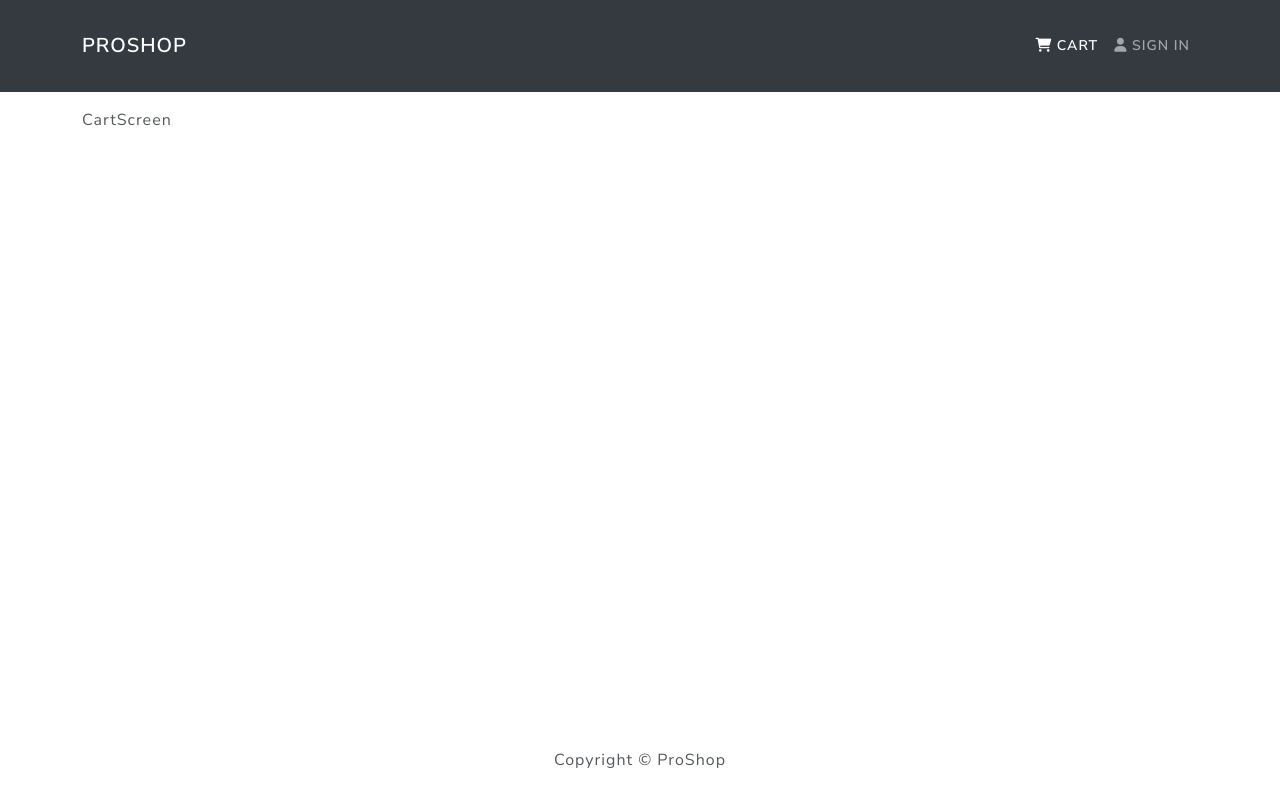
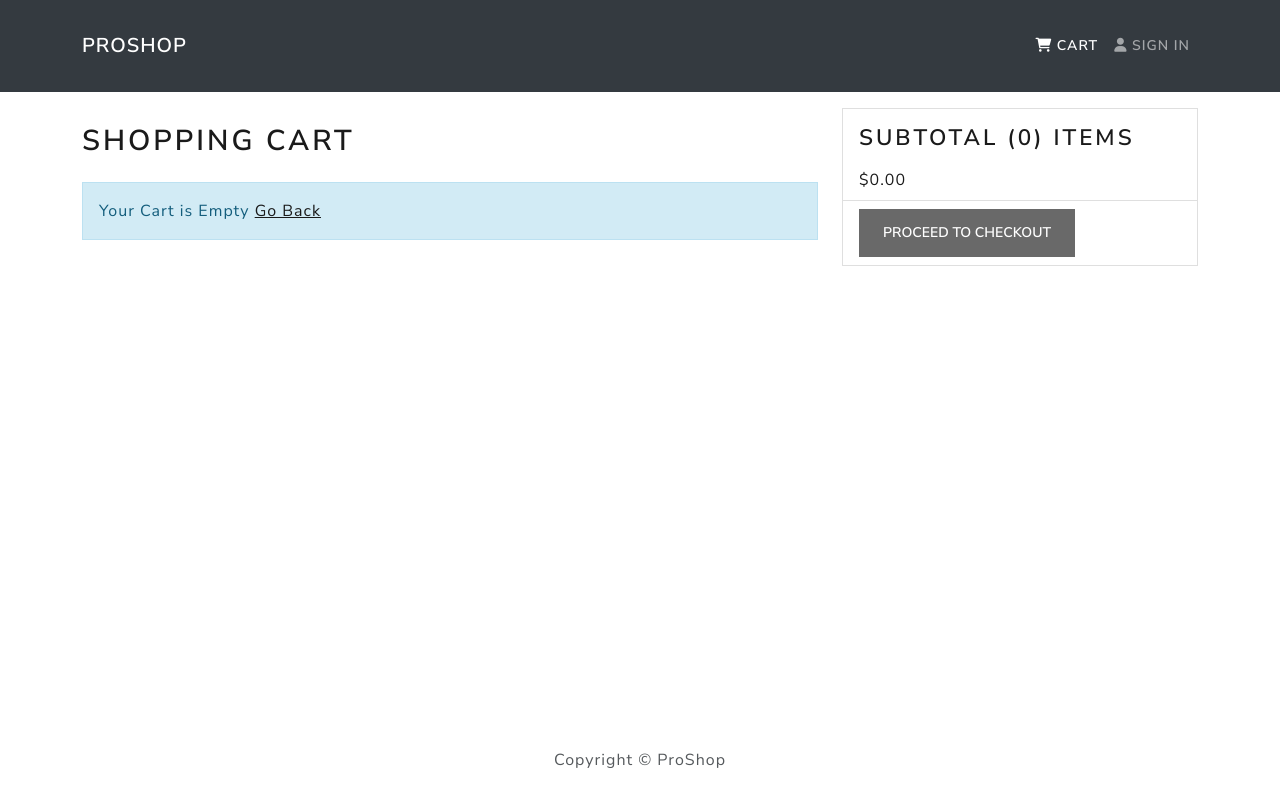
Before and after one commit to Isha77agarwal/ProShop, a React (Create React App) app in the folder frontend/: page /cart in a window 1280 px wide. Built offline with nearby package versions, Linux system fonts and the light colour scheme.

Commit message:
Cart Screen

```diff
--- a/frontend/src/App.js
+++ b/frontend/src/App.js
@@ -8,15 +8,20 @@
 import CartScreen from './Screens/CartScreen';
 
 function App() {
+  const location = {
+    pathname: '/cart/:id',
+    search: '?'
+  }
   return (
     <Router>
       <Header />
       <main className='py-3'>
         <Container>
             <Routes>
-              <Route path='/' element={<HomeScreen />} exact />
-              <Route path='/product/:id' element={<ProductScreen />} exact />
-              <Route path='/cart/:id?' element={<CartScreen />} />
+              <Route exact path='/' element={<HomeScreen />}/>
+              <Route exact path='/product/:id' element={<ProductScreen />}/>
+              <Route path='/cart/:id' element={<CartScreen />}/>
+              <Route path='/cart' element={<CartScreen />} exact/>
             </Routes>
         </Container>
       </main>
--- a/frontend/src/Screens/CartScreen.js
+++ b/frontend/src/Screens/CartScreen.js
@@ -1,8 +1,92 @@
-import React from 'react'
+import React, {useEffect} from 'react'
+import {useDispatch, useSelector} from 'react-redux'
+import { Link, useLocation, useNavigate, useParams } from 'react-router-dom'
+import {addToCart, removeFromCart} from '../actions/cartActions'
+import Message from '../Components/Message'
+import { Row, Col, ListGroup, Image, Form, Button, Card } from 'react-bootstrap'
 
 const CartScreen = () => {
+    let {id} = useParams()
+    const location = useLocation()
+    const navigate = useNavigate()
+    const qty = location.search ? Number(location.search.split('=')[1]) : 1
+
+    const dispatch = useDispatch()
+
+    const cart = useSelector(state => state.cart)
+    const {cartItems} = cart
+
+    useEffect(() => {
+        if(id)
+            dispatch(addToCart(id,qty))
+    },[dispatch, id, qty])
+
+    const removeFromCartHandler = (ID) => {
+       dispatch(removeFromCart(ID))
+    }
+
+    const proceedToCheckOut = () => {
+        navigate('/login?redirect=shipping')
+    }
+
   return (
-    <div>CartScreen</div>
+    <Row>
+        <Col md = {8}>
+            <h1>Shopping Cart</h1>
+            {cartItems.length === 0 ?
+                (<Message>
+                    Your Cart is Empty <Link to='/'>Go Back</Link>
+                </Message>) : (
+                    <ListGroup variant="flush">
+                        {cartItems.map(item => (
+                            <ListGroup.Item key={item.product}>
+                                <Row>
+                                <Col md={2}>
+                                    <Image src={item.image} alt={item.name} fluid rounded/>
+                                </Col>
+                                <Col md={3}>
+                                    <Link to={`/product/${id}`}>
+                                        {item.name}
+                                    </Link>
+                                </Col>
+                                <Col md={2}>
+                                    {item.price}
+                                </Col>
+                                <Col md={2}>
+                                    <Form.Select size="sm" value={item.qty} onChange={(e) => dispatch(addToCart(item.product, Number(e.target.value)))}>
+                                    {[...Array(item.countInStock).keys()].map(x => (
+                                        <option key = {x + 1} value={x + 1} >
+                                            {x + 1}
+                                        </option>
+                                    ))}
+                                    </Form.Select>
+                                </Col>
+                                <Col md={2}>
+                                    <Button type="button" variant="light"><i className="fas fa-trash" onClick={()=> removeFromCartHandler(item.product)}></i></Button>
+                                </Col>
+                                </Row>
+                            </ListGroup.Item>
+                        ))}
+                    </ListGroup>
+                )}
+        </Col>
+        <Col md = {4}>
+            <Card>
+                <ListGroup variant="flush">
+                    <ListGroup.Item>
+                        <h2>Subtotal ({cartItems.reduce((acc, item) => acc + item.qty, 0)}) items</h2>
+                        ${cartItems.reduce((acc, item) => acc + item.qty * item.price, 0).toFixed(2)}
+                    </ListGroup.Item>
+                    <ListGroup.Item>
+                        <Button type="button" className="btn-block" disabled={cartItems.length === 0} onClick={proceedToCheckOut}>
+                                        Proceed To Checkout
+                        </Button>
+                    </ListGroup.Item>
+
+                </ListGroup>
+            </Card>
+        </Col>
+    </Row>
   )
 }
 
--- a/frontend/src/Screens/ProductScreen.js
+++ b/frontend/src/Screens/ProductScreen.js
@@ -12,7 +12,7 @@
     let {id} = useParams()
     let navigate = useNavigate()
 
-    const [qty, setQty] = useState(0)
+    const [qty, setQty] = useState(1)
 
     const dispatch = useDispatch()
     const productDetails = useSelector(state => state.productDetails)
@@ -22,7 +22,7 @@
     },[id, dispatch])
 
     const addToCartHandler = () => {
-        navigate(`/cart/${id}?qty=${qty}`)
+        navigate(`../cart/${id}?qty=${qty}`)
     }
 
   return (
--- /dev/null
+++ b/frontend/src/actions/cartActions.js
@@ -0,0 +1,29 @@
+import axios from "axios";
+import { CART_ADD_ITEM,CART_REMOVE_ITEM } from "../constants/cartConstants";
+
+export const addToCart = (id,qty) => async(dispatch, getState) => {
+    const {data} = await axios.get(`/api/products/${id}`)
+
+    dispatch({
+        type: CART_ADD_ITEM,
+        payload: {
+            product: data._id,
+            name: data.name,
+            image: data.image,
+            price: data.price,
+            countInStock: data.countInStock,
+            qty
+        },
+    })
+
+    localStorage.setItem('cartItems', JSON.stringify(getState().cart.cartItems))
+}
+
+export const removeFromCart = (id) => (dispatch, getState) => {
+    dispatch({
+        type: CART_REMOVE_ITEM,
+        payload: id
+    })
+
+    localStorage.setItem('cartItems', JSON.stringify(getState().cart.cartItems))
+}
--- /dev/null
+++ b/frontend/src/constants/cartConstants.js
@@ -0,0 +1,2 @@
+export const CART_ADD_ITEM = "CART_ADD_ITEM"
+export const CART_REMOVE_ITEM = "CART_REMOVE_ITEM"
--- a/frontend/src/index.css
+++ b/frontend/src/index.css
@@ -9,3 +9,13 @@
 h3 {
     padding: 1rem 0;
 }
+
+h1 {
+    font-size: 1.8rem;
+    padding: 1rem 0;
+}
+
+h2 {
+    font-size: 1.4rem;
+    padding: 0.5rem 0;
+}
--- /dev/null
+++ b/frontend/src/reducers/cartReducers.js
@@ -0,0 +1,28 @@
+import { CART_ADD_ITEM, CART_REMOVE_ITEM } from '../constants/cartConstants'
+
+export const cartReducer = (state = {cartItems : []}, action) => {
+    switch(action.type) {
+        case CART_ADD_ITEM:
+            const item = action.payload
+
+            const existItem = state.cartItems.find(x => x.product === item.product)
+            if(existItem) {
+                return {
+                    ...state,
+                    cartItems: state.cartItems.map(x => x.product === existItem.product ? item : x)
+                }
+            }else {
+                return {
+                    ...state,
+                    cartItems: [...state.cartItems, item]
+                }
+            }
+        case CART_REMOVE_ITEM:
+            return {
+                ...state,
+                cartItems: state.cartItems.filter(x => x.product !== action.payload)
+            }
+        default :
+            return state
+    }
+}
--- a/frontend/src/store.js
+++ b/frontend/src/store.js
@@ -3,13 +3,19 @@
 import {composeWithDevTools} from 'redux-devtools-extension'
 import { configureStore } from '@reduxjs/toolkit'
 import { productListReducer,  productDetailsReducer } from "./reducers/productListReducer"
+import { cartReducer } from "./reducers/cartReducers"
 
 const reducer = {
     productList: productListReducer,
     productDetails :  productDetailsReducer,
+    cart: cartReducer,
 }
 
-const initialState = {}
+const cartItemsFromStorage = localStorage.getItem('cartItems') ? JSON.parse(localStorage.getItem('cartItems')) : []
+
+const initialState = {
+    cart: {cartItems: cartItemsFromStorage}
+}
 
 const middleware = [thunk]
 
--- a/package.json
+++ b/package.json
@@ -20,7 +20,8 @@
     "dotenv": "^16.0.0",
     "express": "^4.18.1",
     "express-async-handler": "^1.2.0",
-    "mongoose": "^6.3.2"
+    "mongoose": "^6.3.2",
+    "react-router-dom": "^5.3.3"
   },
   "devDependencies": {
     "concurrently": "^7.1.0",
```
Also changed, not shown: 1 other file (tests, documents, lock files or other folders).
